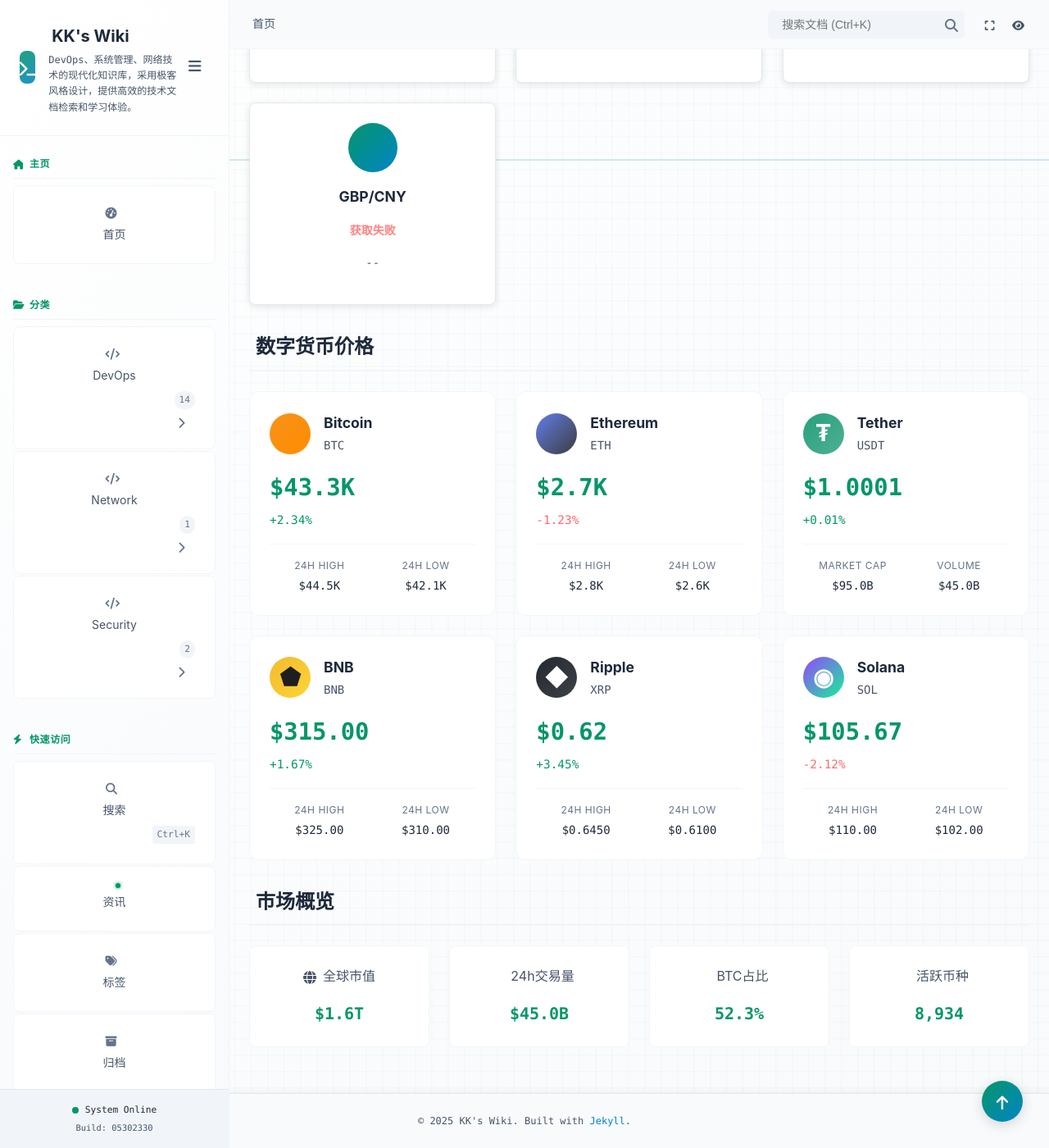
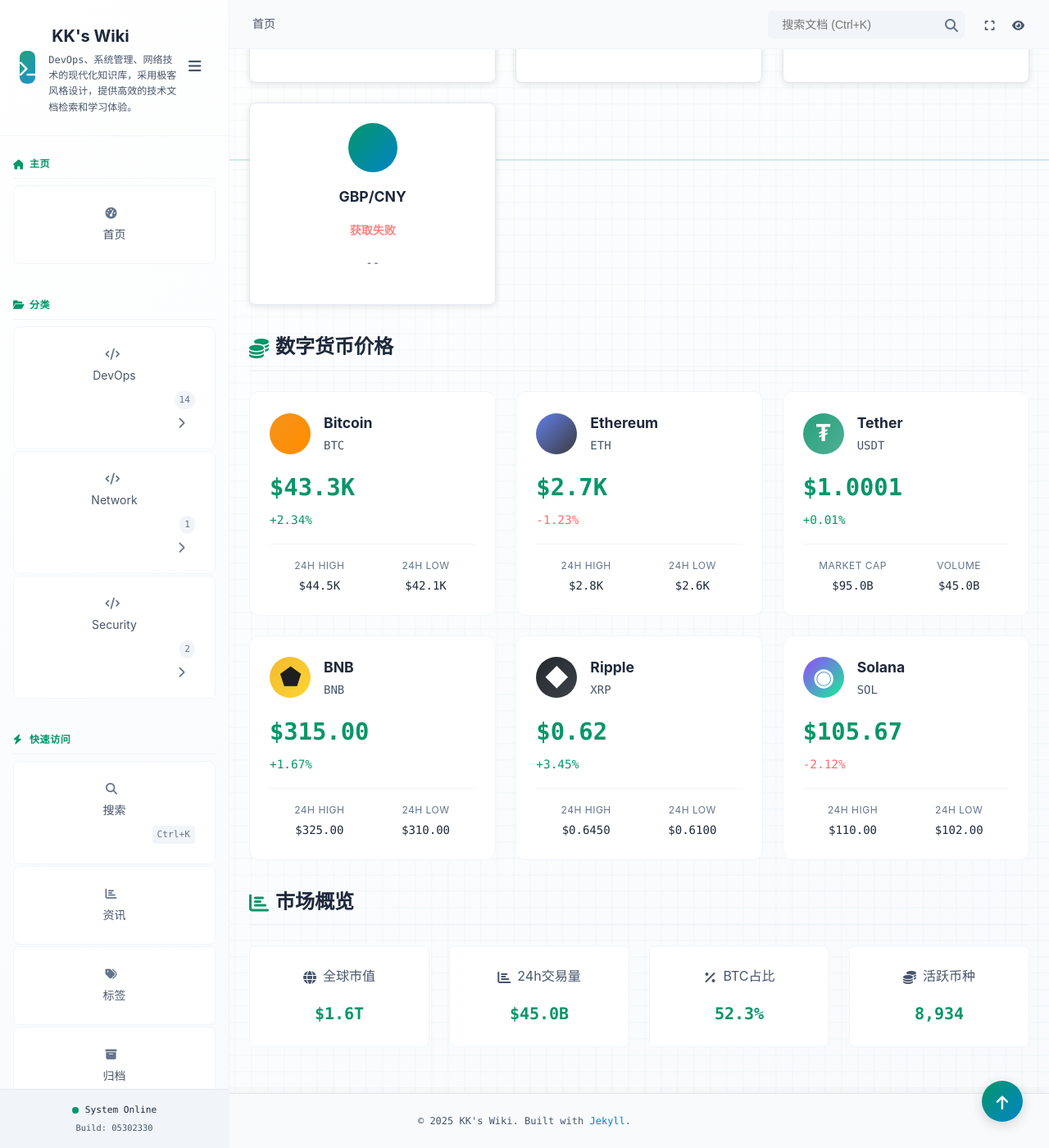
Before and after one commit to kevin197011/kevin197011.github.io, a Jekyll site: the page built from _pages/info.md, in a window 1280 px wide and 1400 px high, scrolled down 619 px. Shown: the whole window at 82% size. Built offline with Jekyll 4.4.1, drawn with Linux system fonts in a browser that asks for light colours.

Commit message:
Update 2025-05-30 23:30:31 +0800.

```diff
--- a/_layouts/default.html
+++ b/_layouts/default.html
@@ -91,9 +91,7 @@
                         </li>
                         <li>
                             <a href="{{ '/info' | relative_url }}" class="nav-link">
-                                <i class="fas fa-signal nav-icon-with-dot">
-                                    <span class="nav-status-dot"></span>
-                                </i>
+                                <i class="fas fa-chart-bar"></i>
                                 <span>资讯</span>
                             </a>
                         </li>
--- a/_layouts/home.html
+++ b/_layouts/home.html
@@ -248,6 +248,8 @@ layout: default
                                 <i class="fas fa-network-wired"></i>
                             {% when 'System' %}
                                 <i class="fas fa-server"></i>
+                            {% when "金融科技" %}
+                                <i class="fas fa-chart-bar"></i>
                             {% else %}
                                 <i class="fas fa-code"></i>
                         {% endcase %}
@@ -443,7 +445,7 @@ layout: default
                             {% assign icon_class = "fas fa-anchor" %}
                             {% assign category = "devops" %}
                         {% when 'monitoring' or '监控' %}
-                            {% assign icon_class = "fas fa-chart-line" %}
+                            {% assign icon_class = "fas fa-chart-bar" %}
                             {% assign category = "devops" %}
                         {% when 'logging' or '日志' %}
                             {% assign icon_class = "fas fa-file-alt" %}
--- a/_pages/info.md
+++ b/_pages/info.md
@@ -286,7 +286,7 @@ description: "实时汇率和数字货币价格信息"
     <!-- 市场概览 -->
     <section class="market-overview">
         <h2 class="section-title">
-            <i class="fas fa-chart-line"></i>
+            <i class="fas fa-chart-bar"></i>
             市场概览
         </h2>
         <div class="overview-grid">
```
Also changed, not shown: assets/css/fontawesome-optimized.css, 1 other file.
